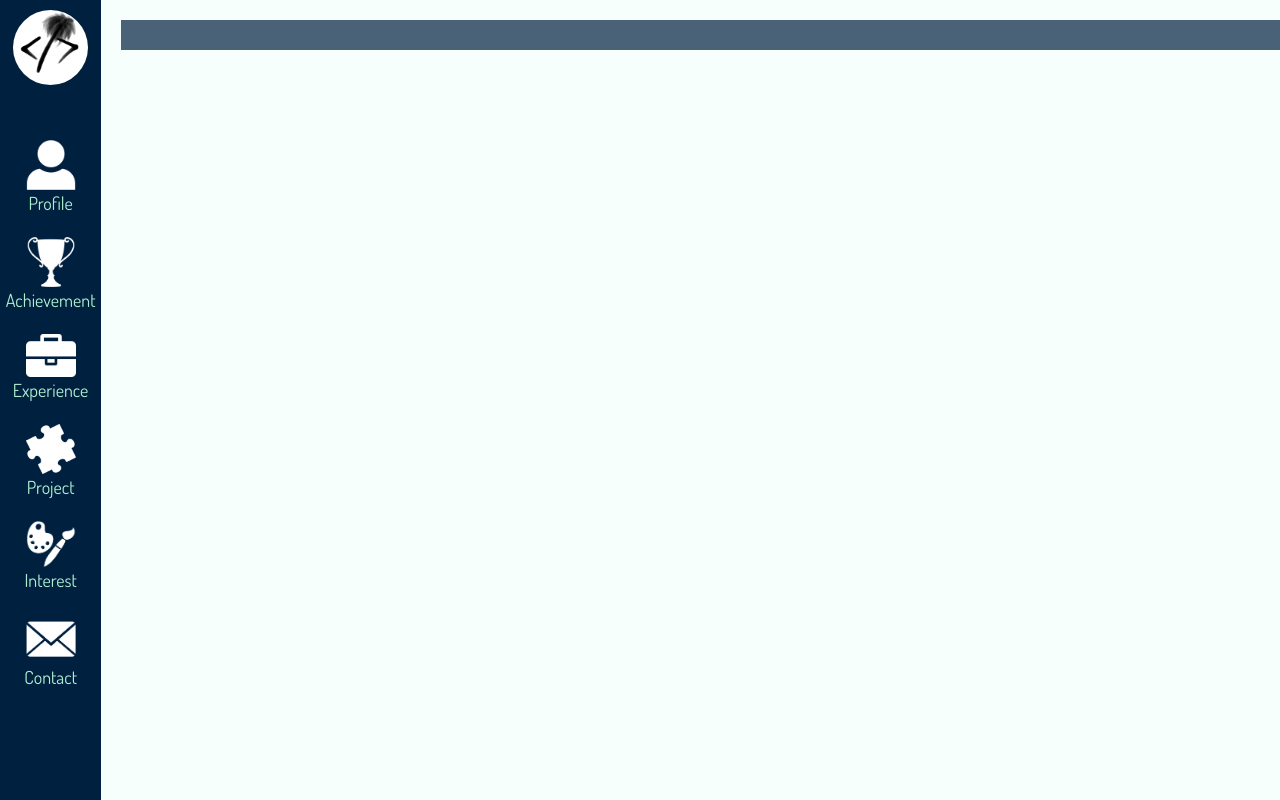
After one commit to luluilmaknun/personal_web, a Django app: page /resume in a window 1280 px wide. The commit adds this page. Run offline with Django 3.2, Linux system fonts and the light colour scheme; some libraries are stand-ins or nearby versions.

Commit message:
success add resume section

```diff
--- /dev/null
+++ b/new_website/static/new_website/css/resume.css
@@ -0,0 +1,76 @@
+@import url('https://fonts.googleapis.com/css?family=Dosis&display=swap');
+
+/*-------------------
+SIDEBAR
+-------------------*/
+.wrapper {
+  align-items: stretch;
+  display: flex;
+  padding: 0;
+}
+
+.sidebar {
+  min-width: 80px;
+  background-color: #00203F;
+  margin: 0;
+  height: 100vh;
+}
+
+.sidebar .nav-logo-wrapper {
+  display: flex;
+  padding: 10px;
+  justify-content: center;
+}
+
+.sidebar .nav-logo {
+  width: 75px;
+  border-radius: 50%;
+}
+
+.sidebar-menu {
+  padding-left: 0;
+  padding-right: 0;
+  padding-top: 35px;
+}
+
+.sidebar-item {
+  padding: 10px;
+  display: flex;
+  flex-direction: column;
+  color: #ADEFD1;
+  justify-content: center;
+  align-items: center;
+  font-size: 18px;
+  font-family: 'Dosis';
+  cursor: pointer;
+  transition: 0.5s;
+}
+
+.sidebar-item:hover {
+  background-color: #ADEFD1;
+  color: #00203F;
+}
+
+.sidebar-item img {
+  width: 50px;
+}
+
+
+/*------------------------------
+SIDE CONTENT
+------------------------------*/
+.side-content {
+  background-color: #F6FFFB;
+  width: 100%;
+  margin: 0;
+}
+
+.side-controller {
+  background-color: #00203F;
+  opacity: 0.7;
+  height: 30px;
+  position: fixed;
+  display: flex;
+  margin: 20px;
+  width: 100vw;
+}
--- a/new_website/static/new_website/js/custom.js
+++ b/new_website/static/new_website/js/custom.js
@@ -3,4 +3,12 @@ $(document).ready(function() {
     function() {
         $(this).find('span').animate({width: 'toggle'}, 1000);
     })
+
+    $(document).on('click', '.button-bottom-container', function(){
+        $('.curtain').css('top', '0');
+        $(".button-bottom-container").hide(3000);
+        $('#sidebar').css('transform', 'translateX(0)');
+        $('#content-side').css('transform', 'translateX(0)');
+        $('body').css('overflow', 'hidden');
+    })
 })
--- a/new_website/static/new_website/js/parallax.js
+++ b/new_website/static/new_website/js/parallax.js
@@ -5,7 +5,7 @@ $(function() {
         var count = 0;
 
         $('div[class*=parallax__layer__]').each(function() {
-            var x = (parallax_layers - count) / 5;
+            var x = (parallax_layers - count) / 10;
             var transform = 'translateY(-' + ($(window).scrollTop() * count / parallax_layers) + 'px)';
             $(this).css('transform', transform);
 
--- /dev/null
+++ b/new_website/templates/new_website/resume.html
@@ -0,0 +1,71 @@
+<!DOCTYPE html>
+<html>
+{% load static %}
+<head>
+  <meta charset="utf-8">
+  <meta http-equiv="X-UA-Compatible" content="IE=edge">
+  <meta name="viewport" content="width=device-width, initial-scale=1">
+
+  <title>Resume | Lulu Ilmaknun Qurotaini</title>
+
+  <link rel="icon" href="{% static 'new_website/images/lulz_logo.png' %}"/>
+  <link href="https://fonts.googleapis.com/css?family=Josefin+Slab|Poiret+One" rel="stylesheet">
+  <link rel="stylesheet" href="https://stackpath.bootstrapcdn.com/bootstrap/4.1.3/css/bootstrap.min.css"
+        integrity="sha384-MCw98/SFnGE8fJT3GXwEOngsV7Zt27NXFoaoApmYm81iuXoPkFOJwJ8ERdknLPMO" crossorigin="anonymous">
+  <link rel="stylesheet" href="https://use.fontawesome.com/releases/v5.3.1/css/all.css"
+        integrity="sha384-mzrmE5qonljUremFsqc01SB46JvROS7bZs3IO2EmfFsd15uHvIt+Y8vEf7N7fWAU" crossorigin="anonymous">
+  <link href="{% static 'new_website/css/resume.css' %}" rel="stylesheet">
+
+  <script src="https://cdnjs.cloudflare.com/ajax/libs/jquery/3.2.1/jquery.min.js"></script>
+  <script src="https://unpkg.com/popper.js"></script>
+  <script src="https://cdnjs.cloudflare.com/ajax/libs/twitter-bootstrap/4.0.0-beta/js/bootstrap.min.js"></script>
+  <script src="{% static 'new_website/js/custom.js' %}"></script>
+</head>
+
+<body>
+  <div class="wrapper container-fluid">
+    <nav class="sidebar">
+      <div class="nav-logo-wrapper">
+        <img src="{% static 'new_website/images/lulz_logo.png' %}" class="nav-logo" />
+      </div>
+      <ul class="sidebar-menu">
+        <li id="profile" class="sidebar-item">
+          <img src="{% static 'new_website/images/profile_1.png' %}" />
+          Profile
+        </li>
+
+        <li id="achievement" class="sidebar-item">
+          <img src="{% static 'new_website/images/trophy.png' %}" />
+          Achievement
+        </li>
+
+        <li id="experience" class="sidebar-item">
+          <img src="{% static 'new_website/images/exp.png' %}" />
+          Experience
+        </li>
+
+        <li id="project" class="sidebar-item">
+          <img src="{% static 'new_website/images/project.png' %}" />
+          Project
+        </li>
+
+        <li id="interest" class="sidebar-item">
+          <img src="{% static 'new_website/images/interest.png' %}" />
+          Interest
+        </li>
+
+        <li id="contact" class="sidebar-item">
+          <img src="{% static 'new_website/images/contact.png' %}" />
+          Contact
+        </li>
+      </ul>
+    </nav>
+
+    <div class="side-content">
+      <div class="side-controller">
+
+      </div>
+    </div>
+  </div>
+</body>
+</html>
--- a/new_website/urls.py
+++ b/new_website/urls.py
@@ -4,4 +4,5 @@ from .views import *
 appname = "new_website"
 urlpatterns = [
     path('', index,  name="index"),
+    path('resume', resume,  name="resume"),
 ]
--- a/new_website/views.py
+++ b/new_website/views.py
@@ -3,3 +3,6 @@ from django.shortcuts import render
 # Create your views here.
 def index(request):
     return render(request, 'new_website/index.html', {'title': 'Random Lulz Things'})
+
+def resume(request):
+    return render(request, 'new_website/resume.html')
```
Also changed, not shown: new_website/static/new_website/css/style.css (+167 -4 lines), new_website/templates/new_website/index.html (+50 -37 lines), new_website/static/new_website/images/contact.png, new_website/static/new_website/images/exp.png (added), new_website/static/new_website/images/interest.png (added), new_website/static/new_website/images/profile_1.png (added), new_website/static/new_website/images/project.png, new_website/static/new_website/images/trophy.png (added).
